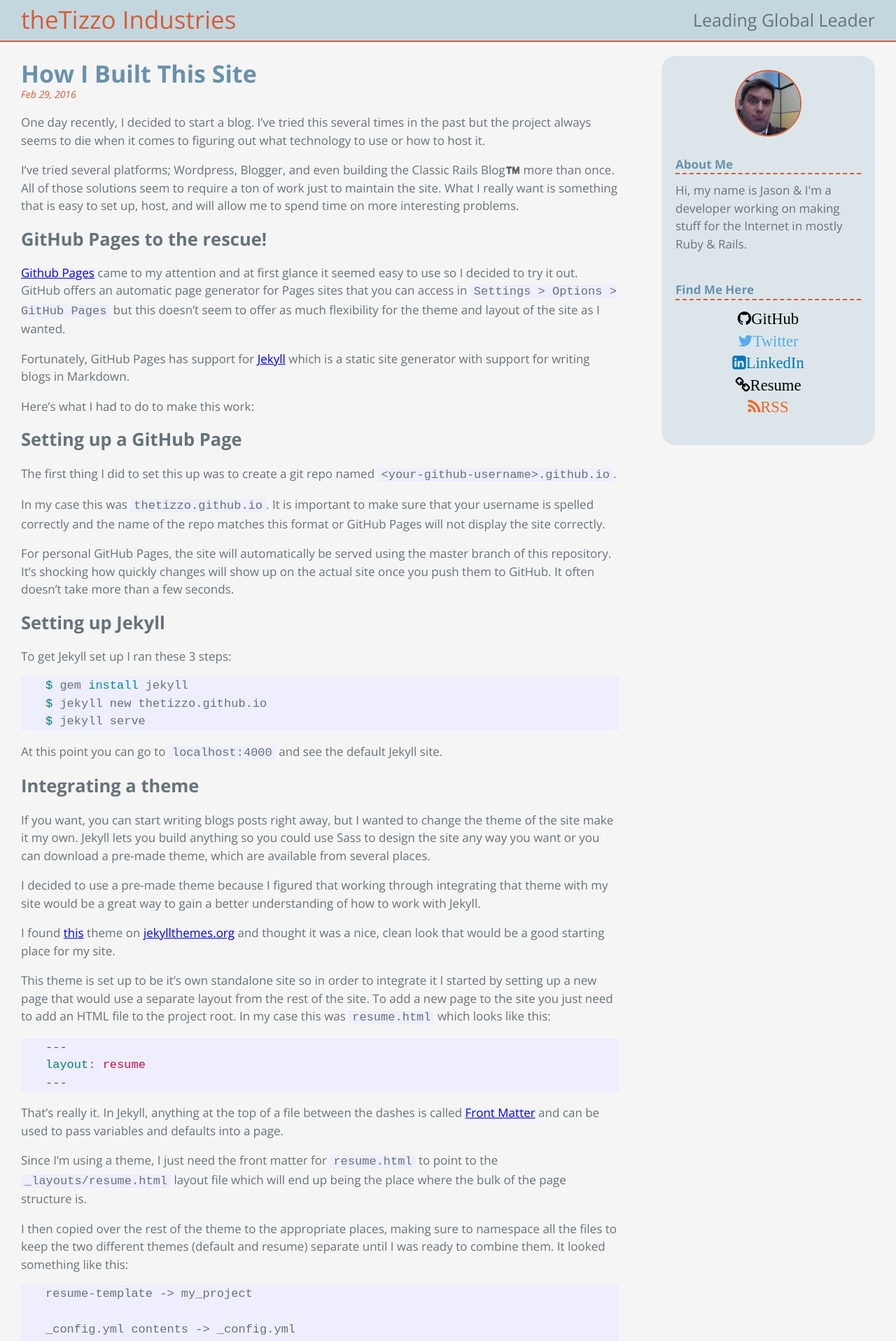
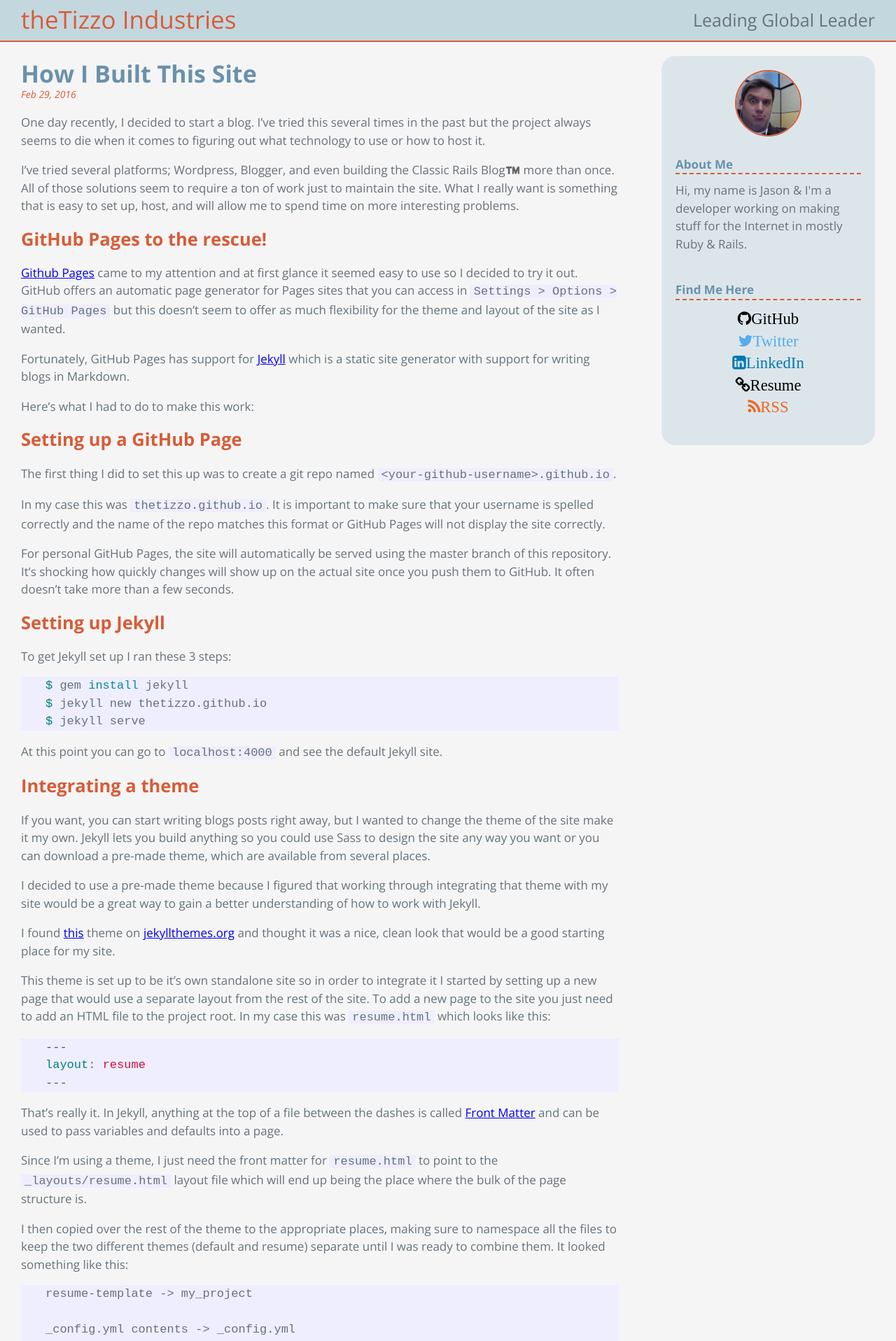
Before and after one commit to thetizzo/thetizzo.github.io, a Jekyll site: the page built from index.html, in a window 1280 px wide. Shown: the top 1916 px of the page at 70% size. Built offline with Jekyll 4.4.1, drawn with Linux system fonts in a browser that asks for light colours; nearby versions of some CDN libraries.

Commit message:
Ensure that the right color applies to all headers.

```diff
--- a/_sass/_post.scss
+++ b/_sass/_post.scss
@@ -1,5 +1,5 @@
 .post {
-  h4, h5, h6 {
+  h1, h2, h3, h4, h5, h6 {
     color: $accent-color;
   }
 
```
